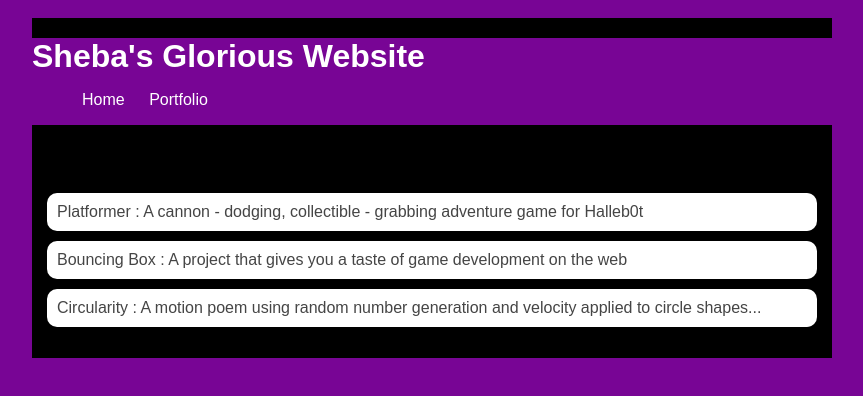
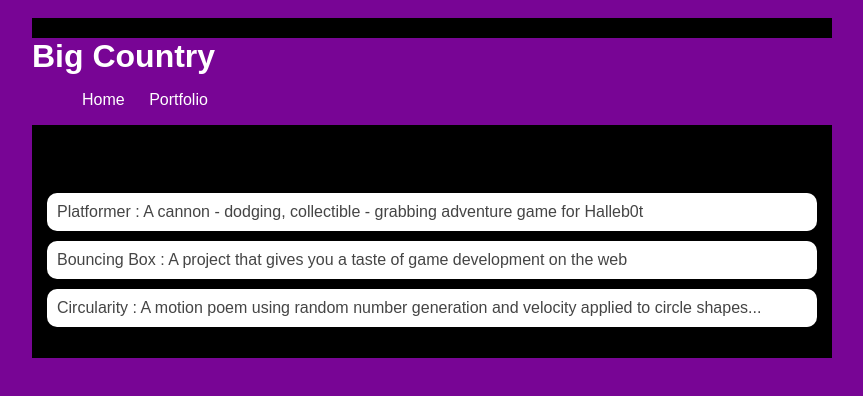
Before and after one commit to country50/country50.github.io, a plain HTML site: page portfolio.html in a window 1280 px wide. Shown: the whole page, without its empty margins (208-1071 px from the left). Drawn offline with Linux system fonts and the light colour scheme.

Commit message:
add portfolio.html file

```diff
--- a/portfolio.html
+++ b/portfolio.html
@@ -8,7 +8,7 @@
     <body>
       <div id="all-contents">
         <nav></nav>
-            <h1>Sheba's Glorious Website</h1>
+            <h1>Big Country</h1>
             <ul id="nav-ul">
                 <li class="nav-li">
                     <a class="nav-a" href="index.html">Home</a>
```
